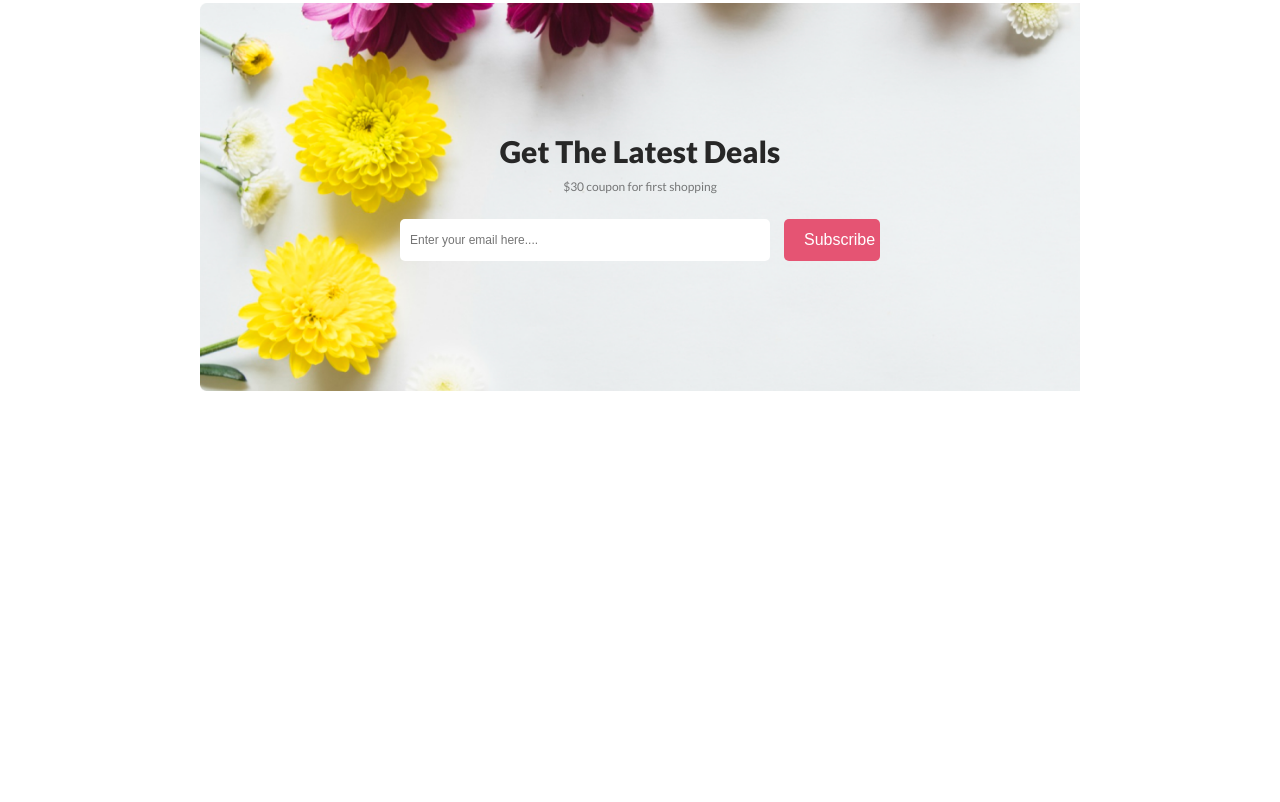
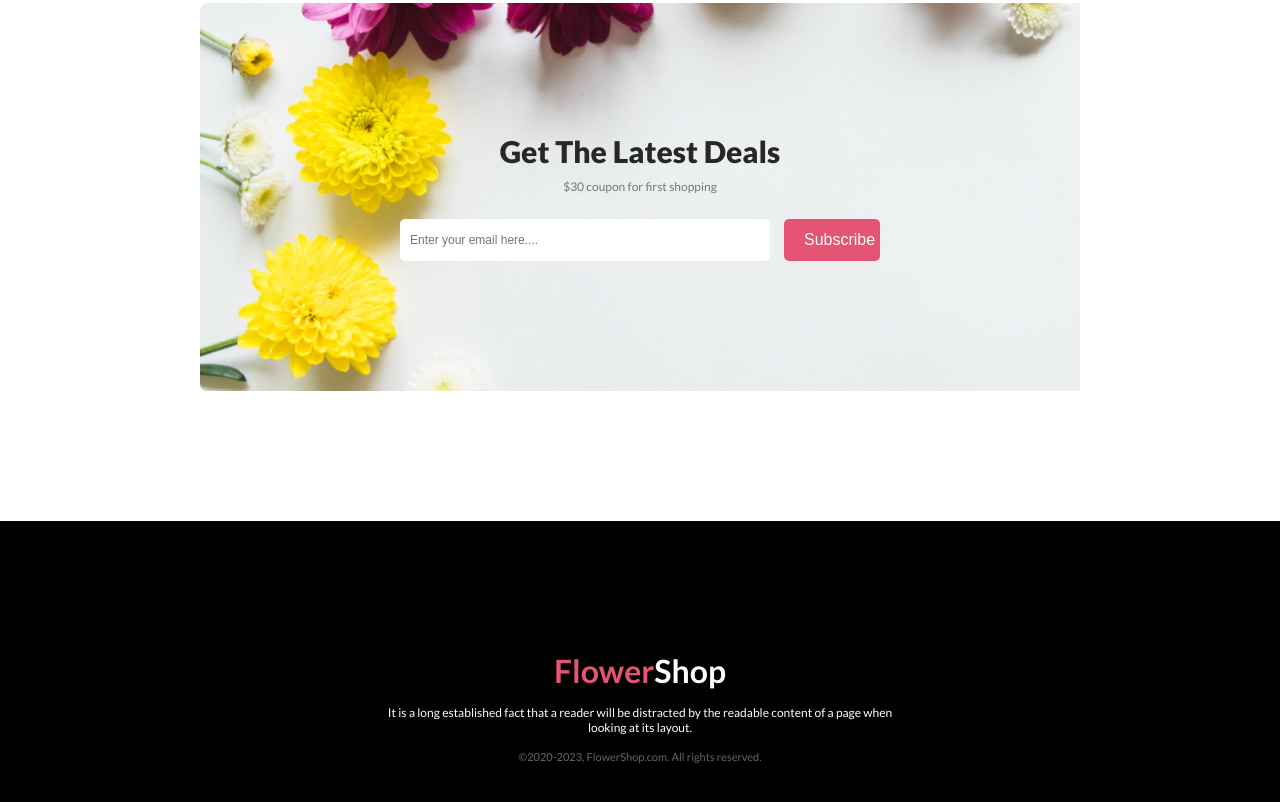
Before and after one commit to Mehedimid/flower-shop-website, a plain HTML site: page index.html in a window 1280 px wide. Shown: the part 2465-3267 px from the top of the page. Before the commit the page ends 2986 px from the top, so only its background shows below. Drawn offline with Linux system fonts and the light colour scheme.

Commit message:
added footer

```diff
--- a/index.html
+++ b/index.html
@@ -88,7 +88,7 @@
      <!-- Hot deal section  -->
      <section class="hot-deal-container">
          <div class="hd-info-container">
-            <h3 class="section-title">Hot Deal ! Sale Up To 25% <span class="hot-deal-off">Off</span> </h3>
+            <h3 class="section-title">Hot Deal ! Sale Up To 25%<span class="hot-deal-off">Off</span> </h3>
             <p class="hd-des">It is a long established fact that a reader will be distracted by the readable content of a page when looking at its layout.</p>
             <button class="btn-primary">Sign Up</button>
          </div>
@@ -119,8 +119,7 @@
 
           <!-- latest deals section start  -->
     <section class="lts-deals">
-
-          <div>
+        <div>
             <h3 class="section-title">Get The Latest Deals</h3>
 
             <p class="lts-des">$30 coupon for first shopping</p>
@@ -130,11 +129,24 @@
                 <button class="btn-primary sub-btn">Subscribe</button>
             </div>
         </div>
-
     </section>
 
 
     </main>
+
+
+    <!-- footer sectin starts from here  -->
+    <footer>
+
+         <div class="footer-container">
+            <h1 class="footer-title"><span class="ft-flower">Flower</span>Shop </h1>
+
+         <p class="footer-des">It is a long established fact that a reader will be distracted by the readable content of a page when looking at its layout.</p>
+
+         <p class="footer-copyright">&copy;2020-2023, FlowerShop.com. All rights reserved. </p>
+         </div>
+
+    </footer>
 
 
 
--- a/style.css
+++ b/style.css
@@ -137,7 +137,7 @@ padding-top: 10px;
     align-items: center;
     margin:130px 0;
     padding: 130px 150px;
-    /* background: rgba(229, 84, 115, 0.05); */
+    background: rgba(229, 84, 115, 0.10);
 }
 .hd-info-container{
    width: 50%;
@@ -229,3 +229,31 @@ input{
 kd{
     background-color: rgba(0, 0, 0,8);
 }
+
+
+
+
+
+/* footer styles starts from here  */
+footer{
+
+    padding-top: 130px;
+    color: white;
+    background-color: black;
+    text-align: center;
+}
+.footer-des{
+    color:white;
+    font-size: 12px;
+    font-weight: 400;
+    margin: 15px auto;
+    width: 40%;
+    }
+    .ft-flower{
+        color:#E55473;
+    }
+    .footer-copyright{
+        color: rgba(255, 255, 255, 0.40);
+        font-size: 11px;
+        font-weight: 400;
+    }
```
